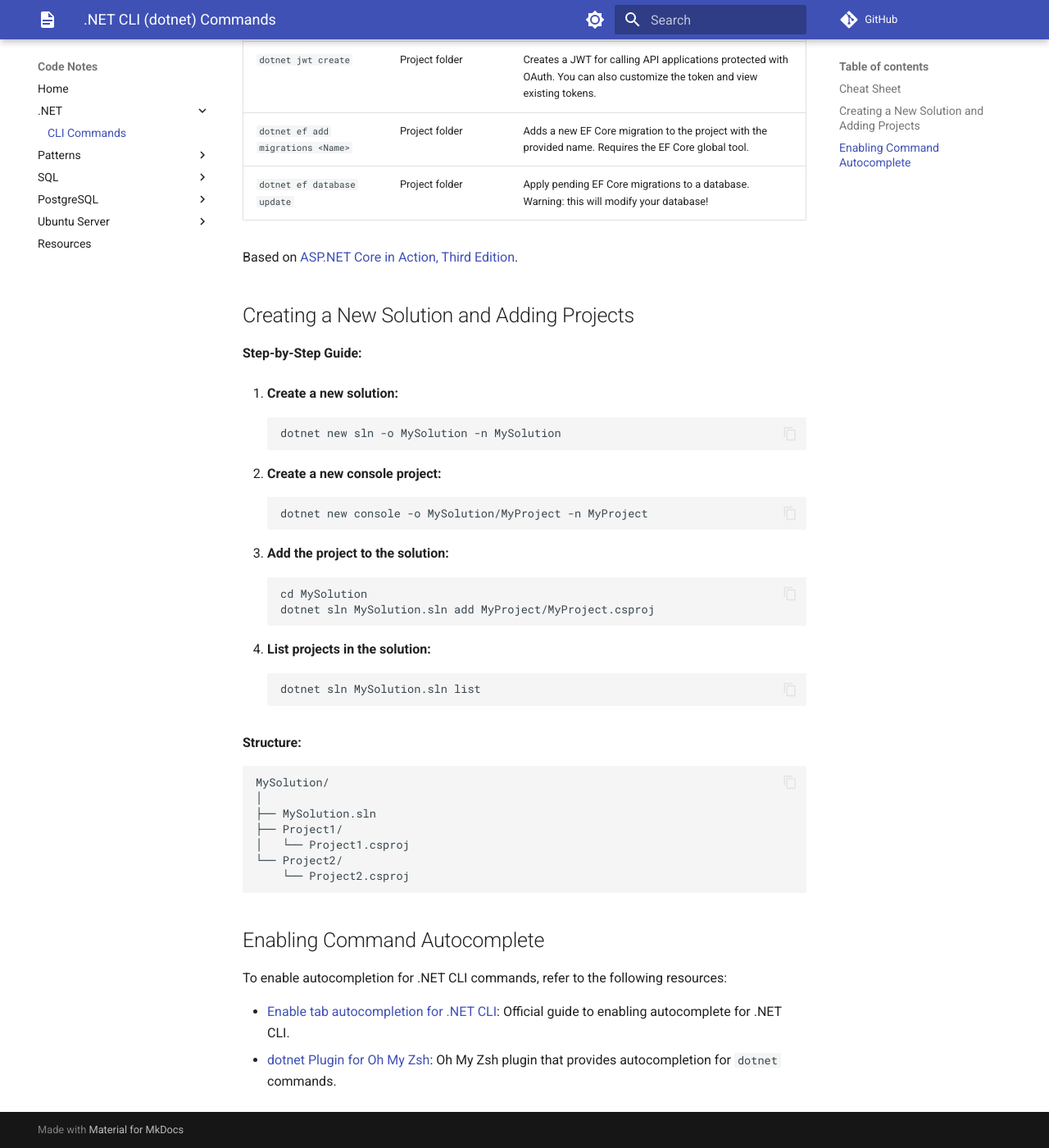
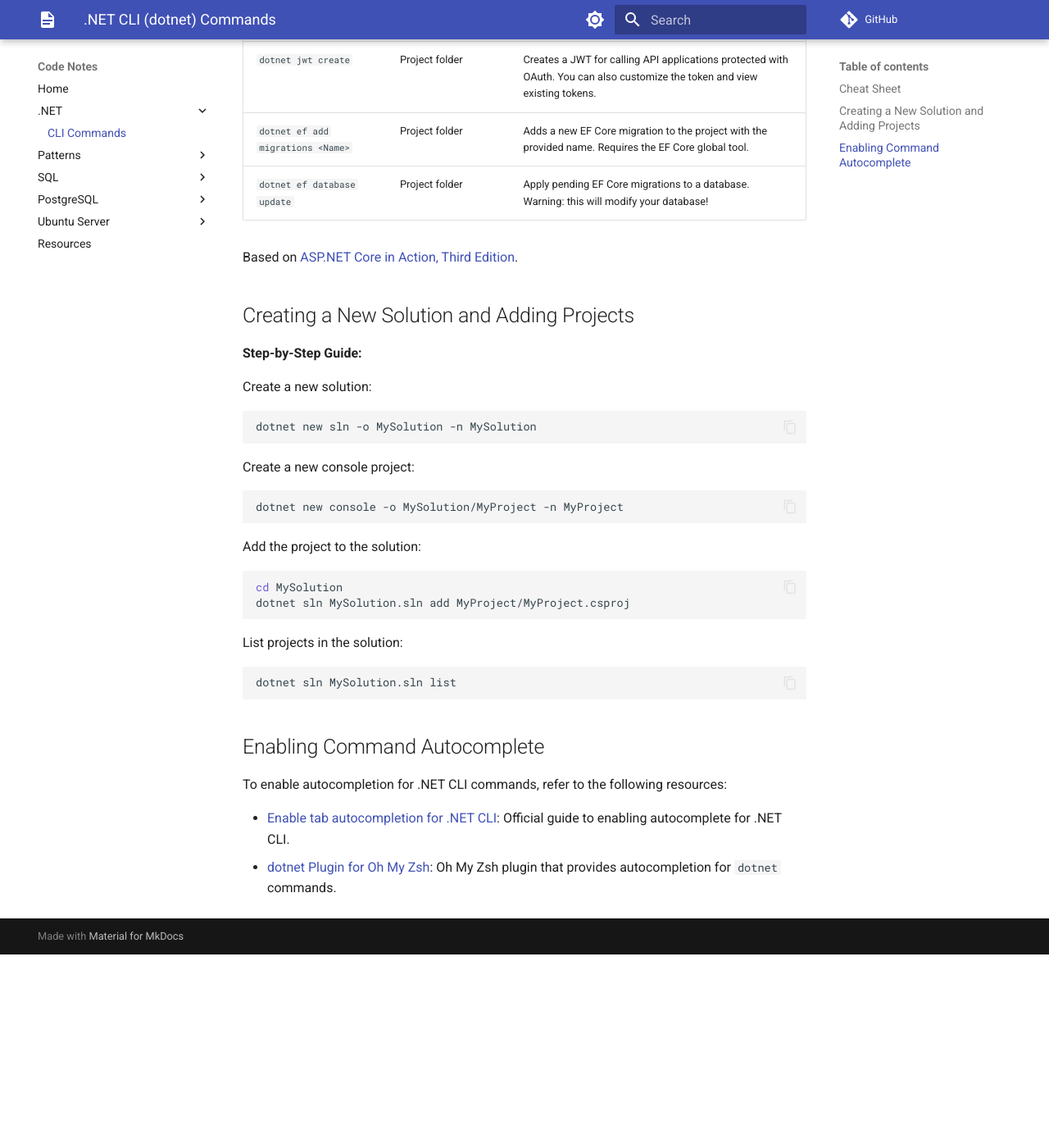
Before and after one commit to casantosmu/code-notes, an MkDocs documentation site: the page built from docs/dotnet/cli-commands.md, in a window 1280 px wide and 1400 px high, scrolled down 1115 px. Shown: the whole window at 82% size. Built offline with MkDocs 1.6.1 and Material for MkDocs 9.7.7, drawn with Linux system fonts in a browser that asks for light colours; plug-ins that fetch from the network failed and are left out; comment, search, counter and statistics services are not loaded; after the commit the page ends 2279 px from its top, so only the background shows below that.

Commit message:
Simplify `New Solution and Adding Projects` section

````diff
--- a/docs/dotnet/cli-commands.md
+++ b/docs/dotnet/cli-commands.md
@@ -30,33 +30,29 @@ Based on [ASP.NET Core in Action, Third Edition](https://www.manning.com/books/a
 
 **Step-by-Step Guide:**
 
-1.  **Create a new solution:**
+Create a new solution:
 
-        dotnet new sln -o MySolution -n MySolution
+```bash
+dotnet new sln -o MySolution -n MySolution
+```
 
-2.  **Create a new console project:**
+Create a new console project:
 
-        dotnet new console -o MySolution/MyProject -n MyProject
+```bash
+dotnet new console -o MySolution/MyProject -n MyProject
+```
 
-3.  **Add the project to the solution:**
+Add the project to the solution:
 
-        cd MySolution
-        dotnet sln MySolution.sln add MyProject/MyProject.csproj
+```bash
+cd MySolution
+dotnet sln MySolution.sln add MyProject/MyProject.csproj
+```
 
-4.  **List projects in the solution:**
+List projects in the solution:
 
-        dotnet sln MySolution.sln list
-
-**Structure:**
-
-```plaintext
-MySolution/
-│
-├── MySolution.sln
-├── Project1/
-│   └── Project1.csproj
-└── Project2/
-    └── Project2.csproj
+```bash
+dotnet sln MySolution.sln list
 ```
 
 ## Enabling Command Autocomplete
````
